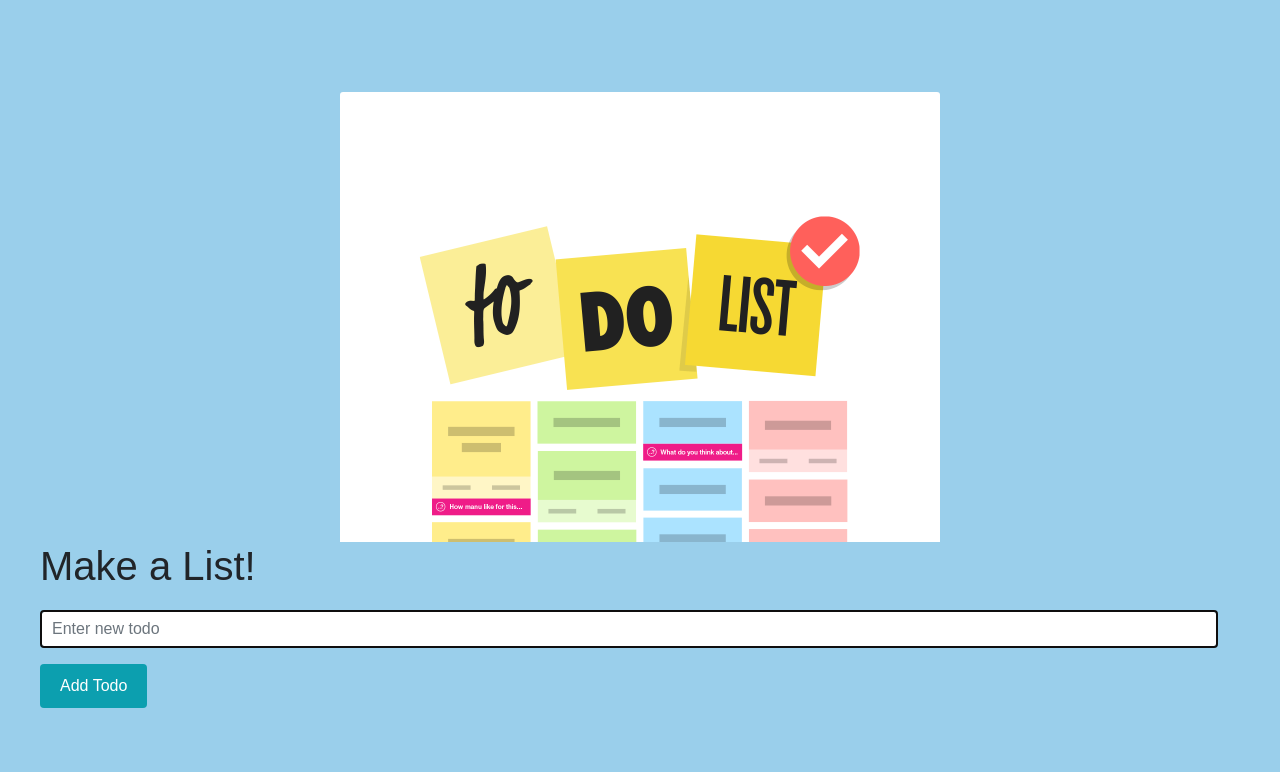
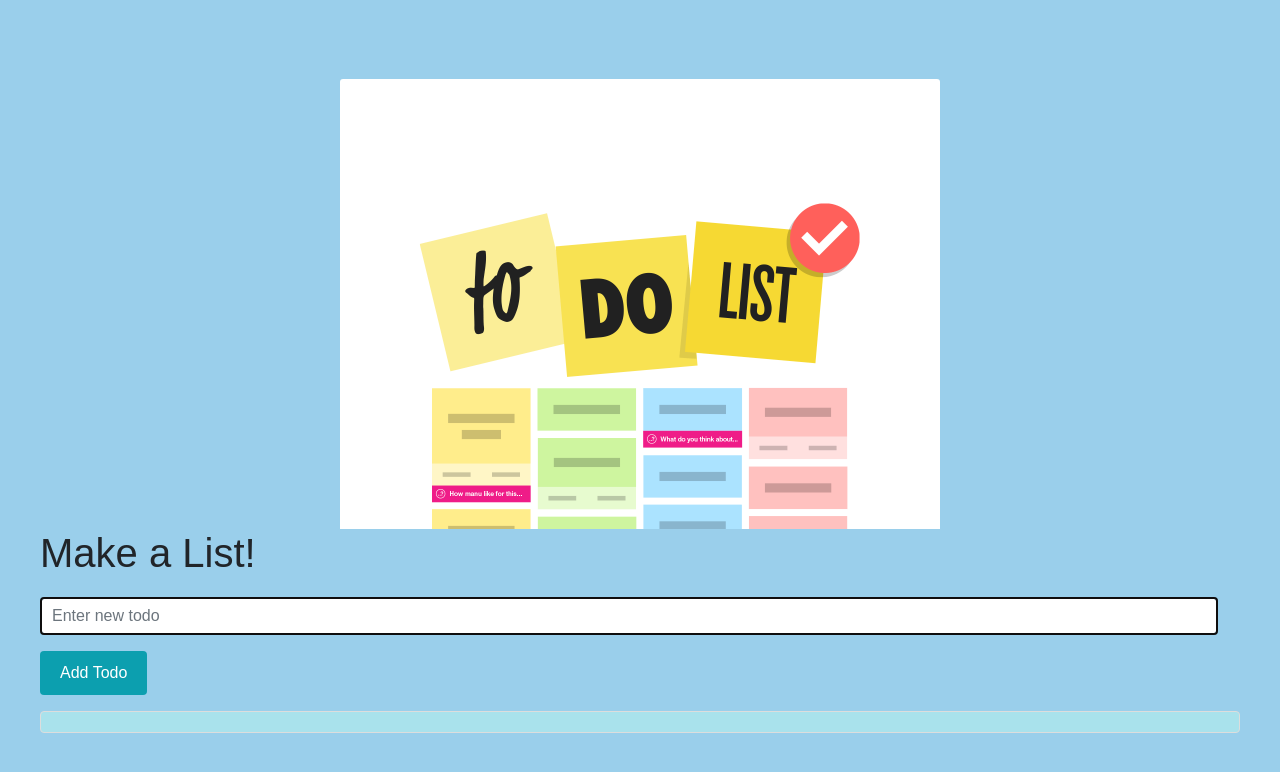
Before and after one commit to Wassword/todolist, a plain HTML site: page index.html in a window 1280 px wide. Drawn offline with nearby package versions, Linux system fonts and the light colour scheme.

Commit message:
added list

```diff
--- a/index.html
+++ b/index.html
@@ -14,7 +14,7 @@
     <h1>Make a List!</h1>
     <input type="text" id="new-todo" class="form-control mb-3" placeholder="Enter new todo">
     <button id="add-todo" class="btn btn-primary mb-3">Add Todo</button>
-    <ul id="todo-list" class="list-group"></ul>
+    <ol id="todo-list" class="list-group"></ol>
 </div>
         <script src="dist/todolist.js"></script>
 
--- a/style.css
+++ b/style.css
@@ -41,12 +41,12 @@ input[type="text"] {
     background-color: #84b7ef;
 
 }
-ul {
-    list-style-type: none;
+#todo-list {
+    list-style-type: decimal;
     padding: 0;
 
 }
-li {
+#todo-list {
     padding: 10px;
     margin-bottom: 5px;
     background-color: #a9e2ec;
```
Also changed, not shown: 1 other file.
